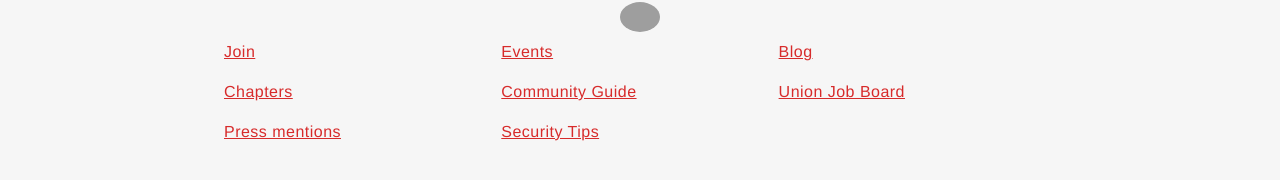
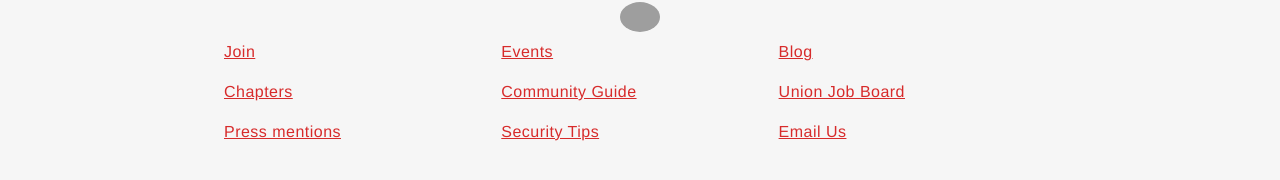
Before and after one commit to techworkersco/twc-site, a Jekyll site: the page built from welcome.md, in a window 1280 px wide. Shown: the part 708-888 px from the top of the page. Built offline with Jekyll 4.4.1, drawn with Linux system fonts in a browser that asks for light colours; grey boxes are pictures that could not be loaded.

Commit message:
add email to footer instead
Signed-off-by: maximsmol <1472826+maximsmol@users.noreply.github.com>

```diff
--- a/_includes/footer.html
+++ b/_includes/footer.html
@@ -18,17 +18,19 @@
           target="_blank"
           class="noUnderline flex ai-ctr"
           rel="nofollow noopener noreferrer"
-              href="{{ link.url }}">
+          href="{{ link.url }}"
+        >
           <span class="marg-r-1 underline">{{link.text}}</span>
           {% include externalLinkSvg.html %}
         </a>
         {% else %}
-            <a href="{{ link.url }}">
-              {{link.text}}
-            </a>
+        <a href="{{ link.url }}">{{link.text}}</a>
         {% endif %}
       </li>
       {% endfor %}
+      <li>
+        <a href="mailto:hello@techworkerscoalition.org">Email Us</a>
+      </li>
     </ul>
   </div>
 </footer>
```
Lines whose indentation alone changed are shown as unchanged.
